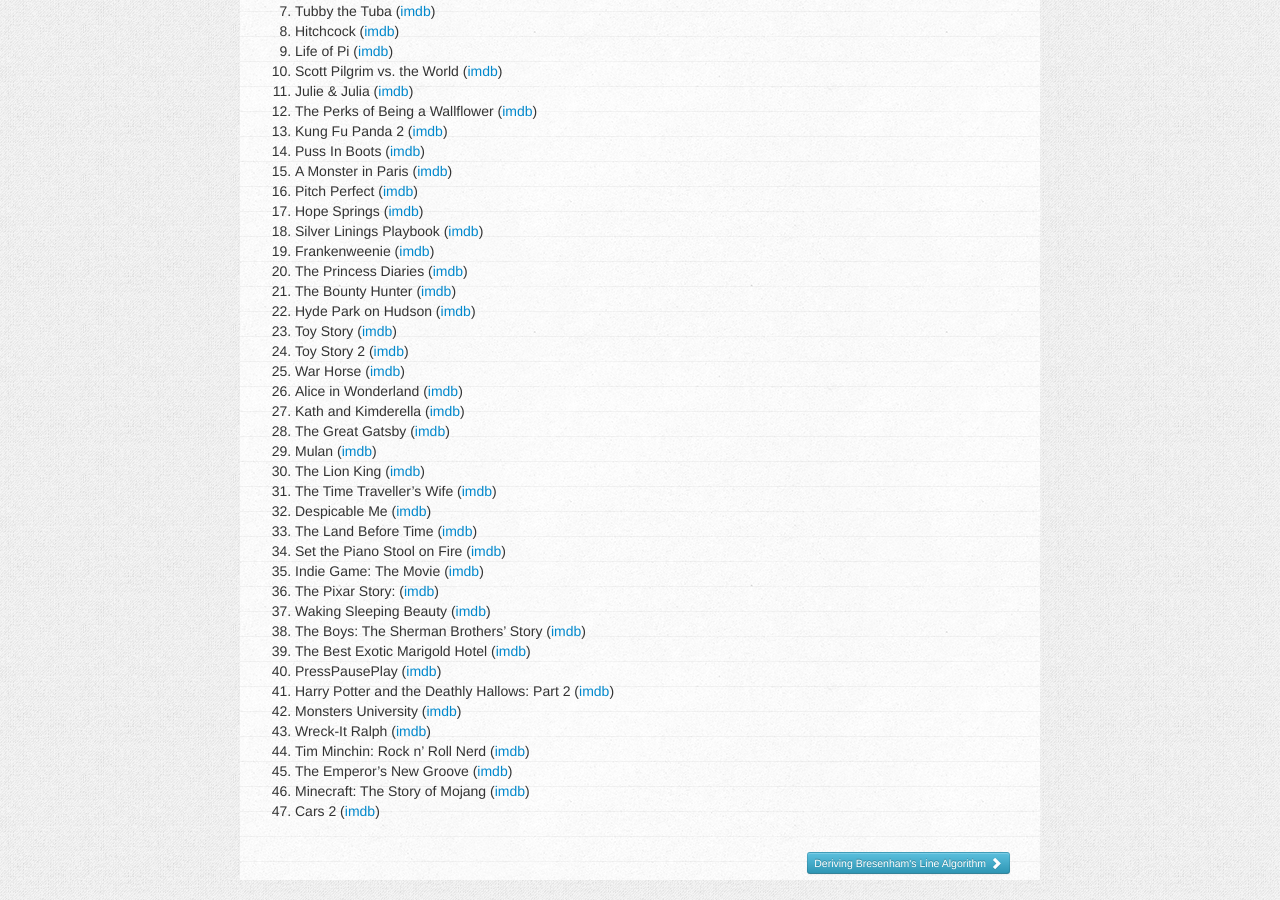
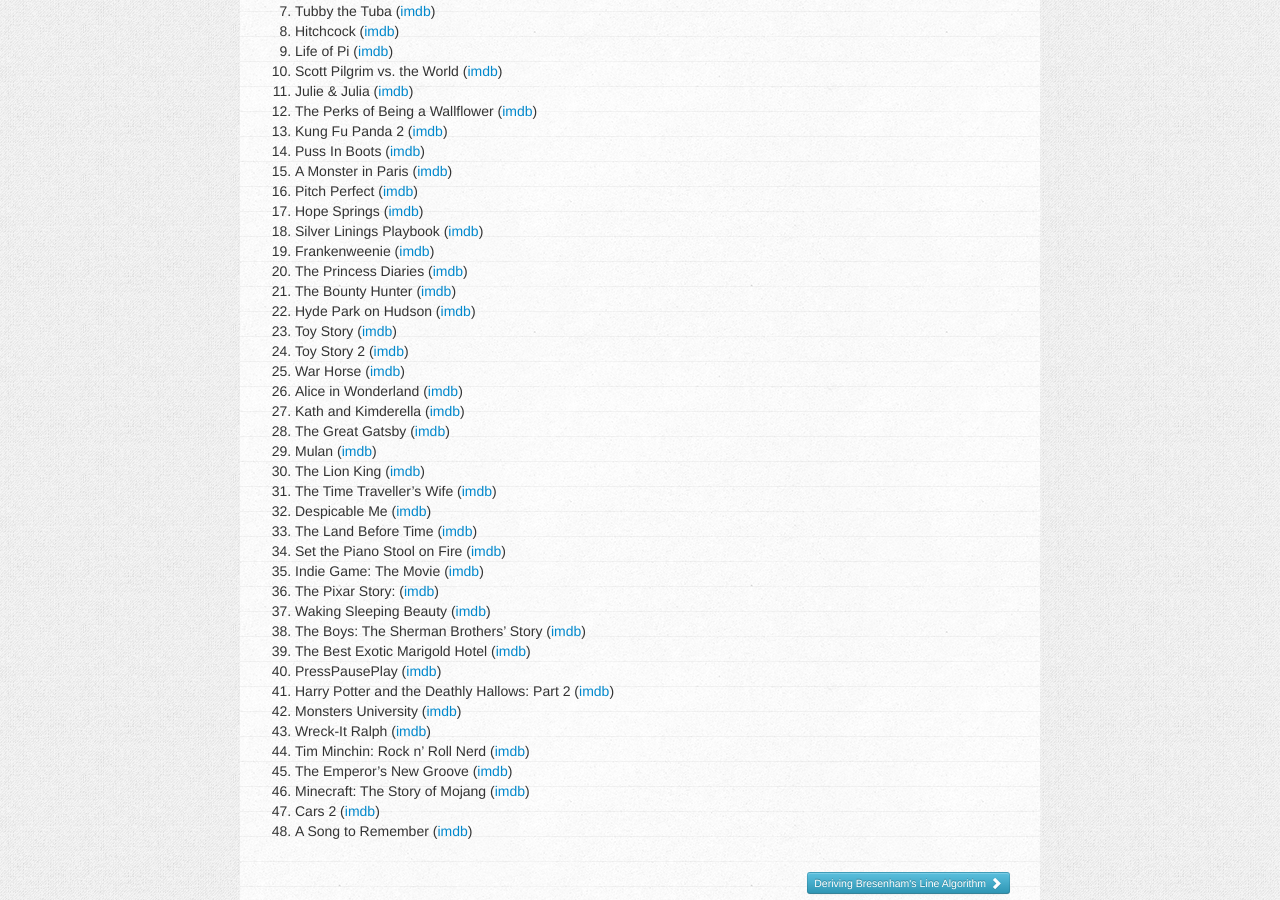
Before and after one commit to charlottepierce/charlottepierce.github.com, a Jekyll site: the page built from _posts/2013-01-01-50-50-Challenge-2013.md, in a window 1280 px wide and 900 px high, scrolled down 1247 px. Built offline with Jekyll 4.4.1, drawn with Linux system fonts in a browser that asks for light colours.

Commit message:
Updated 50/50 challenge list.

```diff
--- a/_posts/2013-01-01-50-50-Challenge-2013.md
+++ b/_posts/2013-01-01-50-50-Challenge-2013.md
@@ -92,3 +92,4 @@
 45. The Emperor's New Groove ([imdb](http://www.imdb.com/title/tt0120917/))
 46. Minecraft: The Story of Mojang ([imdb](http://www.imdb.com/title/tt2087878/))
 47. Cars 2 ([imdb](http://www.imdb.com/title/tt1216475/))
+48. A Song to Remember ([imdb](http://www.imdb.com/title/tt0038104/))
```
